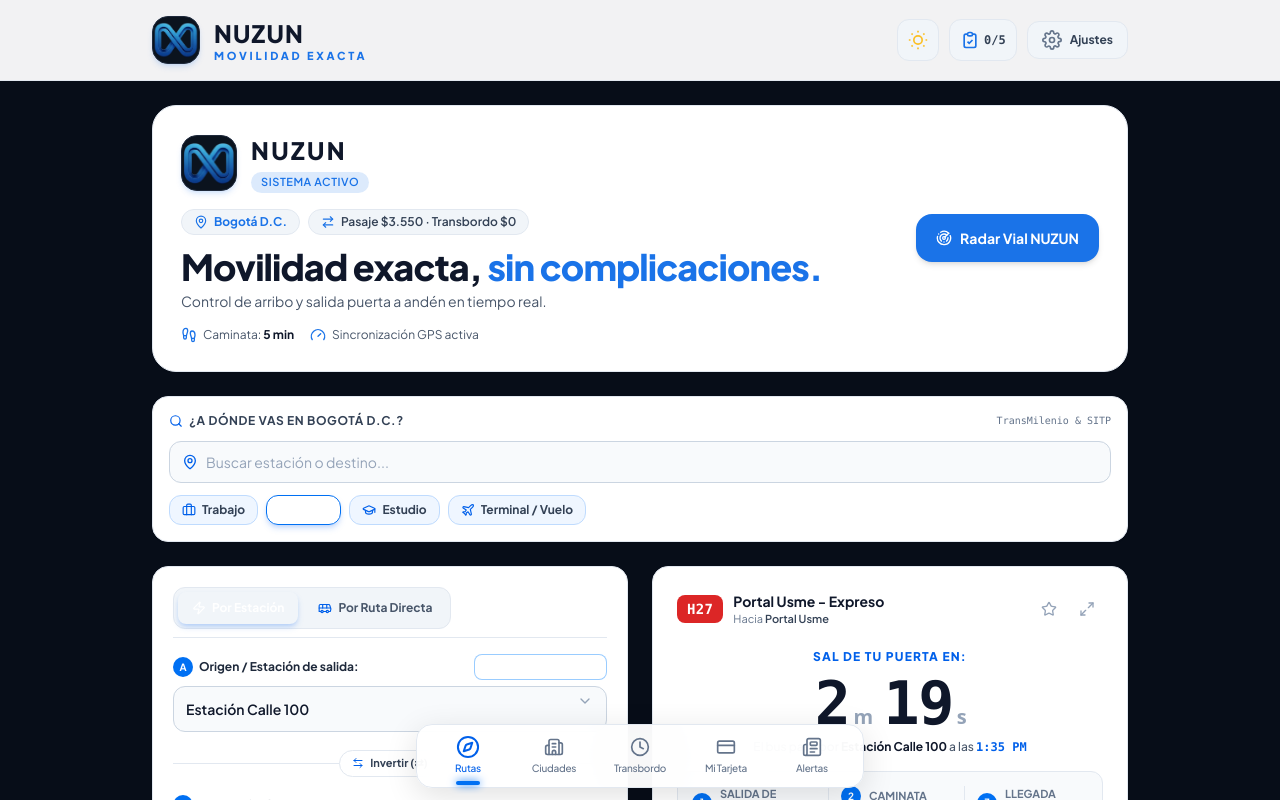
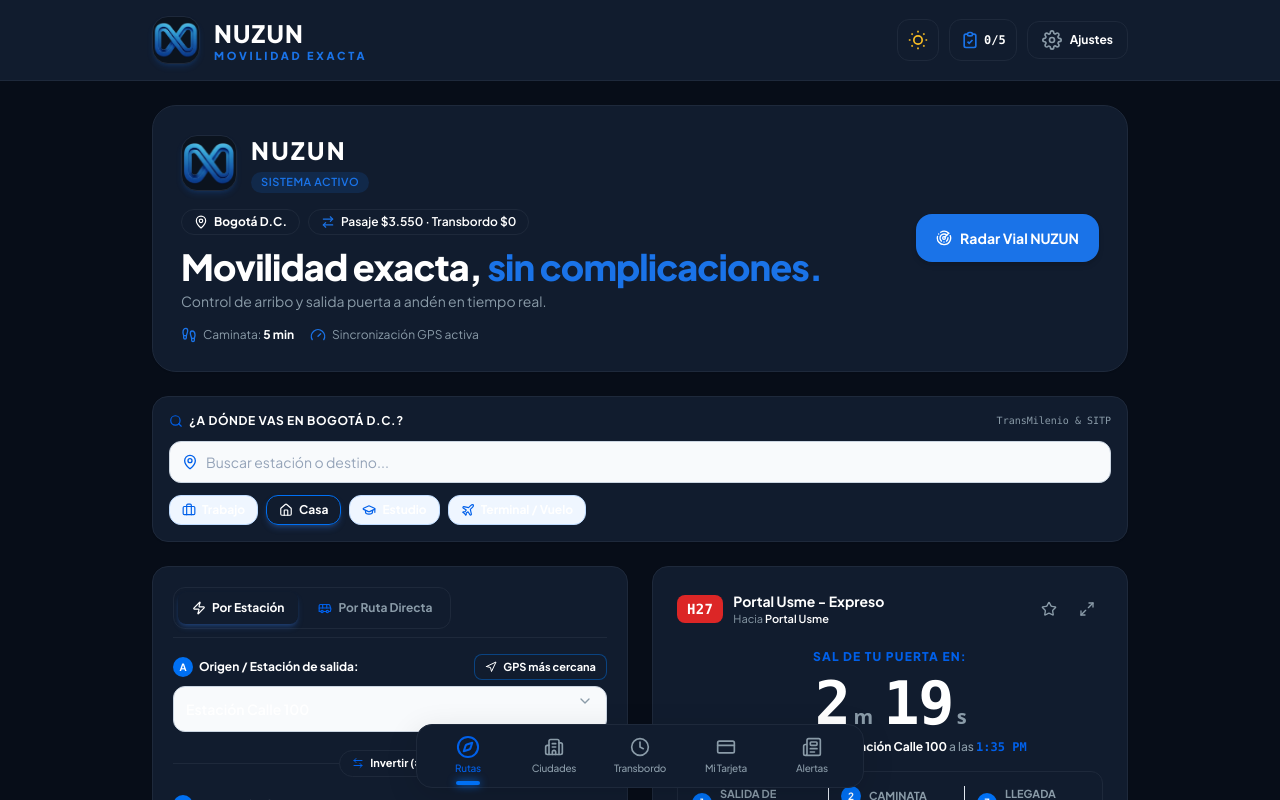
Before and after one commit to middleast1040-debug/-A-TIEMPO, a React (Vite) app: page / in a window 1280 px wide. Shown: the top 800 px of the page. Built offline with nearby package versions, Linux system fonts and the light colour scheme.

Commit message:
Update index.css

```diff
--- a/src/index.css
+++ b/src/index.css
@@ -13,23 +13,22 @@
 }
 
 /* ==========================================
-   FORZADO ABSOLUTO DE MODO OSCURO / DIURNO
+   FORZADO ABSOLUTO Y UNIVERSAL DE TEMA
    ========================================== */
 
-/* Cuando la app está en modo oscuro */
-.app-theme-dark,
-.app-theme-dark body,
-.app-theme-dark div,
-.app-theme-dark section,
-.app-theme-dark article,
-.app-theme-dark header,
-.app-theme-dark footer {
+/* Modo Oscuro (Aplica tanto si usa la clase .dark en html/body como .app-theme-dark) */
+html.dark,
+body.dark,
+.app-theme-dark {
   background-color: #070D18 !important;
   color: #FFFFFF !important;
-  border-color: #1E293B !important;
 }
 
-/* Forzar que cualquier contenedor con fondo blanco o claro pase al tono oscuro de NUZUN */
+/* Forzar que cualquier tarjeta o contenedor claro cambie al azul oscuro de NUZUN */
+html.dark .bg-white,
+html.dark [class*="bg-white"],
+html.dark .bg-slate-50,
+html.dark .bg-slate-100,
 .app-theme-dark .bg-white,
 .app-theme-dark [class*="bg-white"],
 .app-theme-dark .bg-slate-50,
@@ -39,22 +38,36 @@
   border-color: #1E293B !important;
 }
 
-/* Forzar colores de texto legibles en modo oscuro */
+/* Forzar legibilidad de textos en modo oscuro */
+html.dark .text-slate-900,
+html.dark .text-slate-800,
+html.dark .text-slate-700,
 .app-theme-dark .text-slate-900,
 .app-theme-dark .text-slate-800,
 .app-theme-dark .text-slate-700 {
   color: #FFFFFF !important;
 }
 
+html.dark .text-slate-600,
+html.dark .text-slate-500,
+html.dark .text-slate-400,
 .app-theme-dark .text-slate-600,
 .app-theme-dark .text-slate-500,
 .app-theme-dark .text-slate-400 {
   color: #8A9BA8 !important;
 }
 
-/* Cuando la app está en modo diurno */
-.app-theme-light,
-.app-theme-light body {
+html.dark .border-slate-200,
+html.dark .border-slate-100,
+.app-theme-dark .border-slate-200,
+.app-theme-dark .border-slate-100 {
+  border-color: #1E293B !important;
+}
+
+/* Modo Diurno */
+html.light,
+body.light,
+.app-theme-light {
   background-color: #F4F6F9 !important;
   color: #0F172A !important;
 }
```
